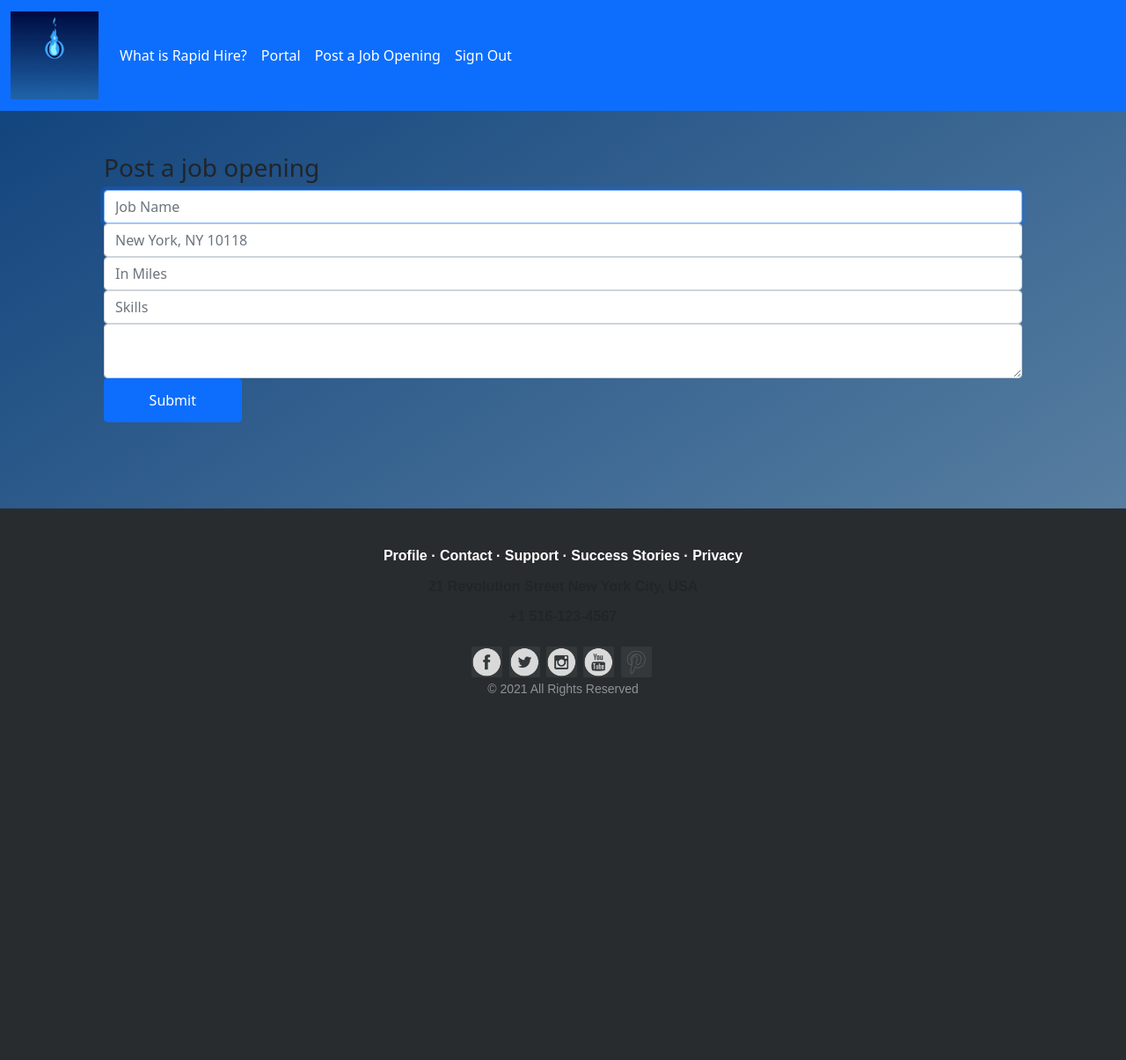
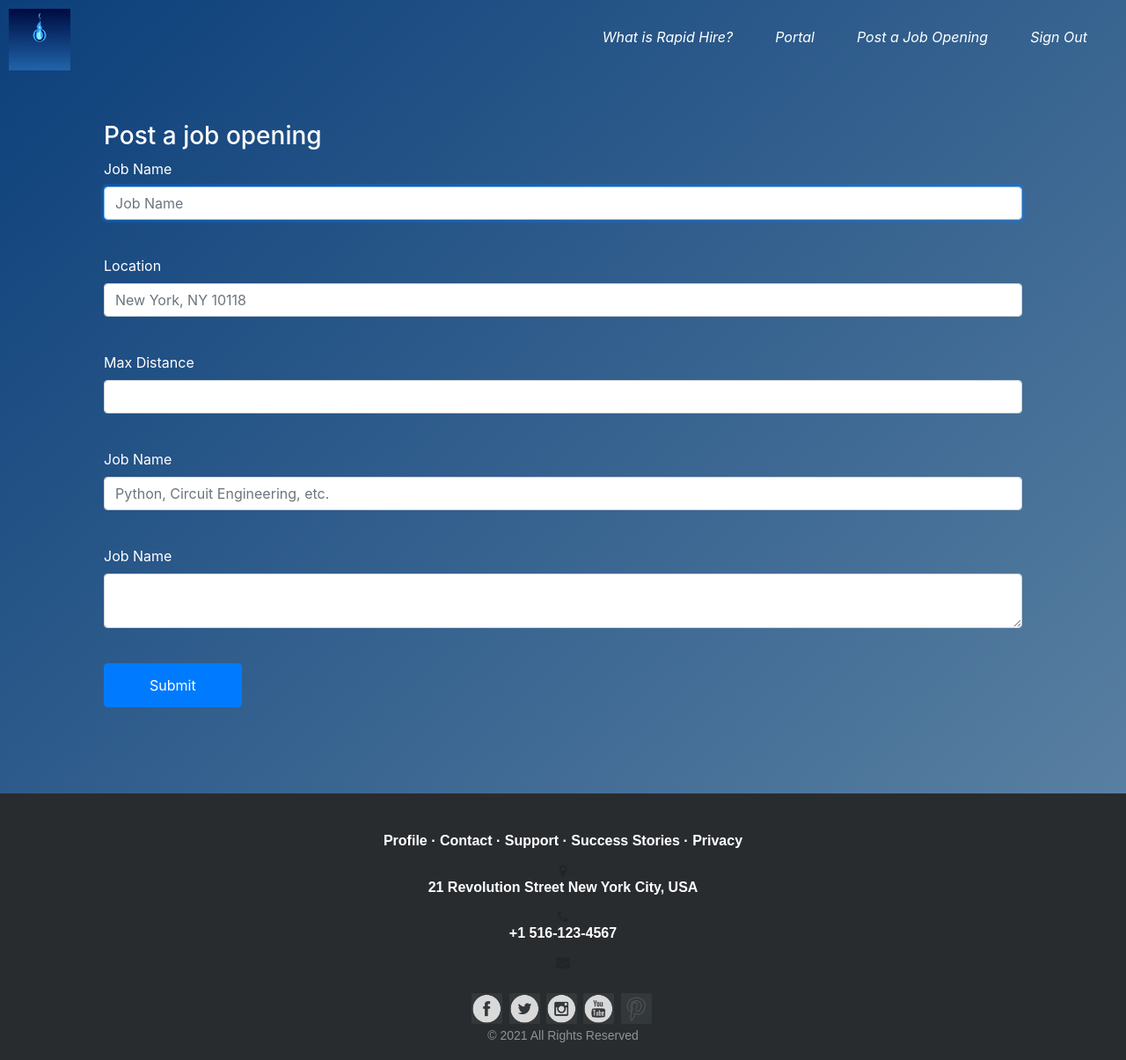
Before and after one commit to nordaxion/RapidHire, a Flask app: page /add_postings in a window 1280 px wide. Shown: the whole page at 88% size. Before the commit the page ends 791 px from the top, so only its background shows below. Run offline with Flask 2, Linux system fonts and the light colour scheme; a user stored in the database is signed in; some libraries are stand-ins or nearby versions.

Commit message:
Uploaded the rest of the code

```diff
--- a/app.py
+++ b/app.py
@@ -86,9 +86,11 @@ def register_as_employer():
         except sqlite3.IntegrityError:
             return render_template("error.html", error="Account already exists.", code=400)
 
-        cursor.execute("SELECT user_id FROM users WHERE email=?", (email,))
-        session["user_id"] = cursor.fetchone()
-        session["user_type"] = user_type
+        with sqlite3.connect("employment.db") as conn:
+            cursor = conn.cursor()
+            cursor.execute("SELECT user_id FROM users WHERE email=?", (email,))
+            session["user_id"] = int(cursor.fetchone()[0])
+            session["user_type"] = user_type
 
         return redirect(url_for("portal"))
 
@@ -155,7 +157,7 @@ def register_as_employee():
         with sqlite3.connect("employment.db") as conn:
             cursor = conn.cursor()
             cursor.execute("SELECT user_id FROM users WHERE email=?", (email,))
-            session["user_id"] = cursor.fetchone()
+            session["user_id"] = int(cursor.fetchone()[0])
             session["user_type"] = user_type
 
             cursor.execute("INSERT INTO profile VALUES (?, ?, ?, ?, ?)", (int(session["user_id"]), location, skills, highest_education, resume))
@@ -290,7 +292,8 @@ def add_postings():
         max_distance = request.form.get("max_distance")
         skills = request.form.get("skills")
         job_description = request.form.get("job_description")
-        user_id = int(session["user_id"])
+        user_id = session["user_id"]
+        print(user_id)
 
         with sqlite3.connect("employment.db") as conn:
             cursor = conn.cursor()
--- a/helpers.py
+++ b/helpers.py
@@ -1,4 +1,5 @@
 import requests
+import pprint as pp
 
 api_key = "AIzaSyBzpUJpmYuchAFYRwZVOdgkca_KOVSp8mg"
 directions_api_url = "https://maps.googleapis.com/maps/api/directions/json?"
@@ -10,15 +11,16 @@ def get_distance(job_location, user_location):
     user_location_string = user_location.split()
     user_location_string = "+".join(user_location_string)
 
-    response = requests.get(directions_api_url + "origins=" + job_location_string + "&destinations=" + user_location_string + "&key=" + directions_api_url)
-    distance = response.json()["routes"][0]["legs"][0]["distance"]["text"]
-    distance_int = int("".join([char for char in distance if char.isnumeric()]))
+    response = requests.get(directions_api_url + "origin=" + job_location_string + "&destination=" + user_location_string + "&key=" + api_key)
+    distance = response.json()
+    pp.pprint(distance)
+    distance = distance["routes"][0]["legs"][0]["distance"]["value"]
 
-    return distance_int
+    return distance
 
 def filter_distance(posting_location, potential_employees_list, distance=5):
     filtered_results = []
     for potential_employee in potential_employees_list:
-        if get_distance(posting_location, potential_employee[2]) < distance:
+        if get_distance(posting_location, potential_employee[2]) < distance * 1609.34:
             filtered_results.append(potential_employee)
     return filtered_results
--- a/static/style.css
+++ b/static/style.css
@@ -7,6 +7,10 @@
   width:70px;
   height:20%;
   margin: 5px;
+}
+
+p, h3, h4, h5, label {
+  color: white;
 }
 
 body{
--- a/templates/add_postings.html
+++ b/templates/add_postings.html
@@ -7,21 +7,32 @@ Post
 {% block main %}
     <h3>Post a job opening</h3>
     <form action="/add_postings" method="post">
+
+        <label for="job_name" class="form-label">Job Name</label>
         <div class="form-group">
-            <input autocomplete="off" autofocus class="form-control" name="job_name" placeholder="Job Name" type="text" />
-        </div>
+            <input autocomplete="off" id="job_name" autofocus class="form-control" name="job_name" placeholder="Job Name" type="text" />
+        </div><br>
+
+        <label for="location" class="form-label">Location</label>
         <div class="form-group">
-            <input autocomplete="off" class="form-control" name="location" placeholder="New York, NY 10118" type="text" />
-        </div>
+            <input autocomplete="off" class="form-control" id="location" name="location" placeholder="New York, NY 10118" type="text" />
+        </div><br>
+
+        <label for="job_name" class="form-label">Max Distance</label>
         <div class="form-group">
-            <input autocomplete="off" class="form-control" name="max_distance" placeholder="In Miles" type="number" />
-        </div>
+            <input autocomplete="off" class="form-control" name="max_distance" type="number" />
+        </div><br>
+
+        <label for="job_name" class="form-label">Job Name</label>
         <div class="form-group">
-            <input autocomplete="off" class="form-control" name="skills" placeholder="Skills" type="text" />
-        </div>
+            <input autocomplete="off" class="form-control" name="skills" placeholder="Python, Circuit Engineering, etc." type="text" />
+        </div><br>
+
+        <label for="job_name" class="form-label">Job Name</label>
         <div class="form-group">
             <textarea autocomplete="off" class="form-control" name="job_description"></textarea>
-        </div>
+        </div><br>
+
         <button class="btn btn-primary" type="submit">Submit</button>
     </form>
 {% endblock %}
--- a/templates/layout.html
+++ b/templates/layout.html
@@ -14,74 +14,39 @@
     <script src="https://cdn.jsdelivr.net/npm/bootstrap@5.0.0-beta1/dist/js/bootstrap.bundle.min.js"
         integrity="sha384-ygbV9kiqUc6oa4msXn9868pTtWMgiQaeYH7/t7LECLbyPA2x65Kgf80OJFdroafW" crossorigin="anonymous">
     </script>
-
+    <link rel="stylesheet" href="https://maxcdn.bootstrapcdn.com/bootstrap/4.5.2/css/bootstrap.min.css">
+    <link rel="stylesheet" href="https://netdna.bootstrapcdn.com/font-awesome/4.0.3/css/font-awesome.css">
+    <link rel="stylesheet" href="https://cdnjs.cloudflare.com/ajax/libs/fancybox/2.1.5/jquery.fancybox.min.css"
+        media="screen">
+    <link rel="preconnect" href="https://fonts.gstatic.com">
+    <script src="./static/script.js"></script>
     <title>Rapid Hire: {% block title %}{% endblock %}</title>
 
 </head>
 
 <body>
+    <!--Header section-->
+    <div class="header">
+        <div class="logo" class="elements">
+            <img src="./static/images/Logo.gif" alt="logo" class="logo">
+        </div>
+        <!--Menu Mavigation Bar -->
+        <div class="topnav">
+            <a href="/">What is Rapid Hire?</a>
 
-    <!-- Navigation Bar -->
-    <!-- <nav>
-        <div class="nav-wrapper">
-            <a href="#" class="brand-logo"><img src="/static/images/Logo.gif">Rapid Hire</a>
-            <ul id="nav-mobile" class="right hide-on-med-and-down">
-                <li><a href="sass.html">What is Rapid Hire?</a></li>
-                <li><a href="badges.html">Register</a></li>
-                <li><a href="collapsible.html">Login</a></li>
-            </ul>
-        </div>
-    </nav>
-
-    <div class="row">
-        <div class="col s12">Rapid Hire, here small businesses and potential employees connect. <br> We're committed
-            to helping decrease unemployment rates.</div>
-    </div> -->
-    <!--  style="background-color: #291dd6;" -->
-    <nav class="navbar navbar-expand-lg navbar-dark bg-primary">
-        <div class="container-fluid">
-            <a class="navbar-brand" href="#"><img src="../static/images/Logo.gif" width="100" height="100"></a>
-            <button class="navbar-toggler" type="button" data-bs-toggle="collapse" data-bs-target="#navbarNavAltMarkup"
-                aria-controls="navbarNavAltMarkup" aria-expanded="false" aria-label="Toggle navigation">
-                <span class="navbar-toggler-icon"></span>
-            </button>
-            <div class="collapse navbar-collapse" id="navbarNavAltMarkup">
-                <div class="navbar-nav">
-                    <a class="nav-link active" href="#">What is Rapid Hire?</a>
             {% if session.user_id %}
-                        <a class="nav-link active" href="/portal">Portal</a>
+                <a href="/portal">Portal</a>
                 {% if session.user_type == "employer" %}
-                        <a class="nav-link active" href="/add_postings">Post a Job Opening</a>
+                    <a href="/add_postings">Post a Job Opening</a>
                 {% endif %}
-                        <a class="nav-link active" href="/logout">Sign Out</a>
+                <a href="/logout">Sign Out</a>
             {% else %}
-                        <li class="nav-item dropdown">
-                            <a class="nav-link dropdown-toggle" href="#" id="navbarDropdown" role="button"
-                                data-bs-toggle="dropdown" aria-expanded="false">
-                                Register
-                            </a>
-                            <ul class="dropdown-menu active" aria-labelledby="navbarDropdown">
-                                <li><a class="dropdown-item" href="/register_as_employer">Looking for employees</a></li>
-                                <li><a class="dropdown-item" href="/register_as_employee">Looking for a job</a></li>
-                            </ul>
-                        </li>
-                        <a class="nav-link active" href="/login">Login</a>
+                <a href="/register_as_employer">Business Application</a>
+                <a href="/register_as_employee">Job Application</a>
+                <a href="/login">Log In</a>
             {% endif %}
         </div>
     </div>
-        </div>
-    </nav>
-    <!-- <div class="logo" class="elements">
-        <img src="logo.gif" atl="logo" class="logo">
-    </div> -->
-    <!--Menu Mavigation Bar -->
-    <!-- <div class="topnav">
-        <a href="#Home">Home</a>
-        <a href="#About">What is Rapid Hire?</a>
-        <a href="#Service">Business Application</a>
-        <a href="application.html">Job Application</a>
-        <button>Login</button>
-    </div> -->
 
     <main class="container p-5">
         {% block main %}{% endblock %}
```
Also changed, not shown: templates/display_details.html (+6 -6 lines), employment.db, static/script.js (renamed from script.js). Lines whose indentation alone changed are shown as unchanged.
